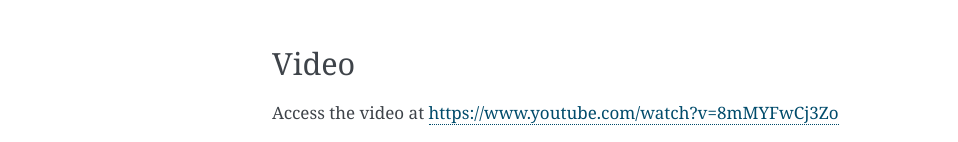
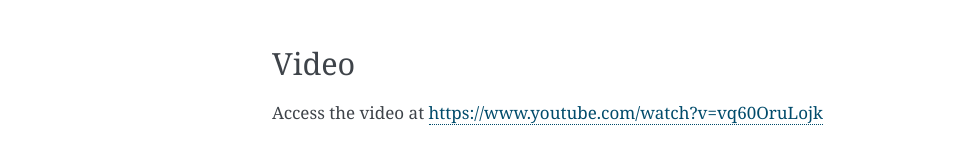
Before and after one commit to cpabooks/cpabooks-docs, a Sphinx documentation site: the page built from docs/manufacturing/partial_receipt_of_material_and_bill_from_subcontractor.rst, in a window 1280 px wide. Shown: the part 756-898 px from the top of the page, without its empty margins (148-1106 px from the left). Built offline with Sphinx 7.4.7, drawn with Linux system fonts in a browser that asks for light colours; pages that are not in the unit, such as notebooks, are missing from menus; some of the changed lines change nothing that is shown; grey boxes are pictures that could not be loaded.

Commit message:
Update partial_receipt_of_material_and_bill_from_subcontractor.rst

```diff
--- a/docs/manufacturing/partial_receipt_of_material_and_bill_from_subcontractor.rst
+++ b/docs/manufacturing/partial_receipt_of_material_and_bill_from_subcontractor.rst
@@ -2,7 +2,7 @@
 
 .. meta::
    :description: Partial receipt of material and bill from subcontractor
-   :keywords: Odoo, Manufacturing, Subcontracting, Supply Material, Receive Service Bill, Receive Finished Product
+   :keywords: CPAbooks, Manufacturing, Subcontracting, Supply Material, Receive Service Bill, Receive Finished Product
 
 .. index::
    single: Partial Receipt from Subcontractor
@@ -29,10 +29,10 @@
 
 Video
 -----
-Access the video at https://www.youtube.com/watch?v=8mMYFwCj3Zo
+Access the video at https://www.youtube.com/watch?v=vq60OruLojk
 
 .. raw:: html
 
     <div style="position: relative; padding-bottom: 56.25%; height: 0; overflow: hidden; max-width: 100%; height: auto;">
-        <iframe src="https://www.youtube.com/embed/8mMYFwCj3Zo" frameborder="0" allowfullscreen style="position: absolute; top: 0; left: 0; width: 700px; height: 385px;"></iframe>
+        <iframe src="https://www.youtube.com/embed/vq60OruLojk" frameborder="0" allowfullscreen style="position: absolute; top: 0; left: 0; width: 700px; height: 385px;"></iframe>
     </div>
```
